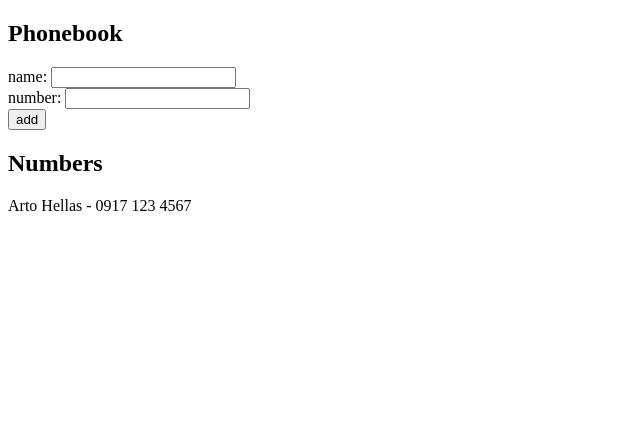
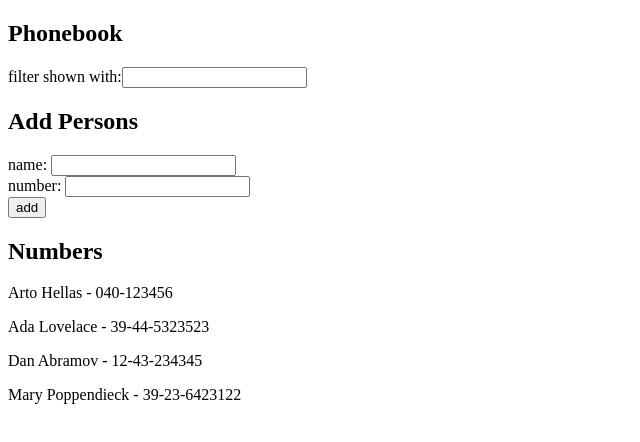
Before and after one commit to alexandreimago1-bit/react-typescript, a React (Vite) app in the folder part2/part2-exercises/phonebook/: page / in a window 1280 px wide. Shown: the top 442 px of the page, without its empty margins (0-640 px from the left). Built offline with nearby package versions, Linux system fonts and the light colour scheme.

Commit message:
Complete exercise 2.9: search filter with derived list

```diff
--- a/part2/part2-exercises/phonebook/src/App.jsx
+++ b/part2/part2-exercises/phonebook/src/App.jsx
@@ -2,13 +2,14 @@
 
 const App = () => {
   const [persons, setPersons] = useState([
-    { name: 'Arto Hellas',
-      number: '0917 123 4567',
-      id: '1'
-     }
+    { name: 'Arto Hellas', number: '040-123456', id: 1 },
+    { name: 'Ada Lovelace', number: '39-44-5323523', id: 2 },
+    { name: 'Dan Abramov', number: '12-43-234345', id: 3 },
+    { name: 'Mary Poppendieck', number: '39-23-6423122', id: 4 }
   ])
   const [newName, setNewName] = useState('')
   const [newNumber, setNewNumber] = useState('')
+  const  [filterSearch, setFilterSearch] = useState('')
 
   const addPerson = (event) => {
     event.preventDefault()
@@ -39,11 +40,27 @@
     console.log(event.target.value)
     setNewNumber(event.target.value)
   }
+  const handleFilter = (event) => {
+    console.log(event.target.value)
+    setFilterSearch(event.target.value)
+  }
+
+  const personsToShow = persons.filter(person => {
+    return person.name.toLowerCase().includes(filterSearch.toLowerCase())
+  })
 
   return(
     <div>
       <h2>Phonebook</h2>
+      <div>
+        filter shown with:
+        <input
+        value={filterSearch}
+        onChange={handleFilter}
+        />
+      </div>
       <form onSubmit={addPerson}>
+        <h2>Add Persons</h2>
         <div>
           name: <input
           value={newName}
@@ -61,7 +78,7 @@
         </div>
       </form>
       <h2>Numbers</h2>
-      {persons.map(person =>
+      {personsToShow.map(person =>
         <p key={person.id}>{person.name} - {person.number}</p>
       )}
     </div>
```
